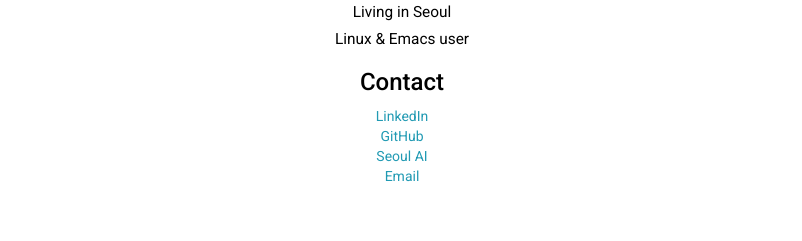
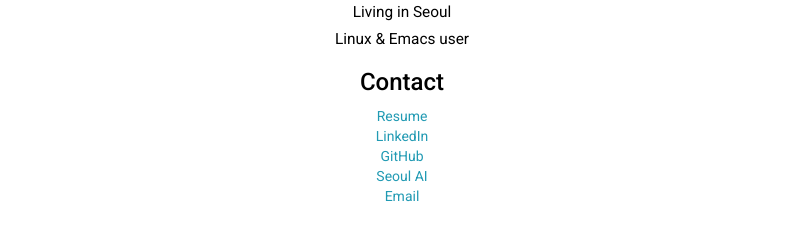
Before and after one commit to martinkersner/martinkersner.github.io, a Jekyll site: the page built from about.html, in a window 1280 px wide. Shown: the part 144-385 px from the top of the page, without its empty margins (238-1040 px from the left). Built offline with Jekyll 4.4.1, drawn with Linux system fonts in a browser that asks for light colours.

Commit message:
Add resume

```diff
--- a/about.html
+++ b/about.html
@@ -14,6 +14,8 @@ layout: about
 
 
 <h3 style="margin-bottom: 10px; margin-top: 15px;">Contact</h3>
+<a href="../resume.pdf" target="_blank">Resume</a>
+<br/>
 <a href="https://www.linkedin.com/in/martinkersner/" target="_blank">LinkedIn</a>
 <br/>
 <a href="https://www.github.com/martinkersner/" target="_blank">GitHub</a>
```
Also changed, not shown: 1 other file.
